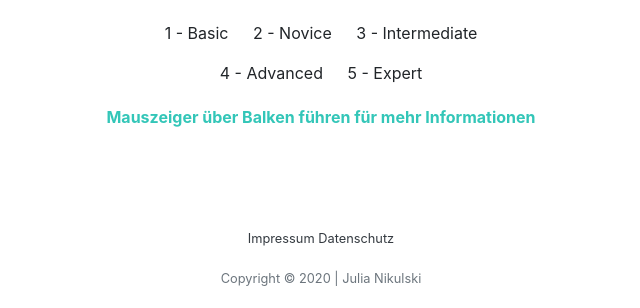
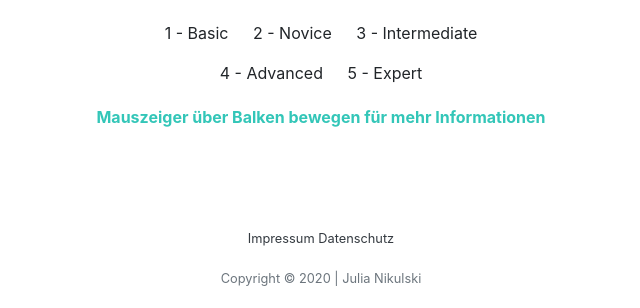
Before and after one commit to julianikulski/portfolio-website, a Flask app: template templates/about.html in a window 1280 px wide. Shown: the part 2313-2621 px from the top of the page, without its empty margins (319-959 px from the left). Run offline with Flask 2, Linux system fonts and the light colour scheme; the template is opened without the code that fills it, so the values that code supplies are empty; some libraries are stand-ins or nearby versions.

Commit message:
fix: Change wording on skills section

```diff
--- a/templates/about.html
+++ b/templates/about.html
@@ -100,7 +100,7 @@
             </div>
         </div>
         <div class="row row-legend justify-content-center about-header">
-            Mauszeiger über Balken führen für mehr Informationen
+            Mauszeiger über Balken bewegen für mehr Informationen
         </div>
         <div class="row about-row justify-content-center">
             {% for topic, one_skill in skills.items() %}
```
